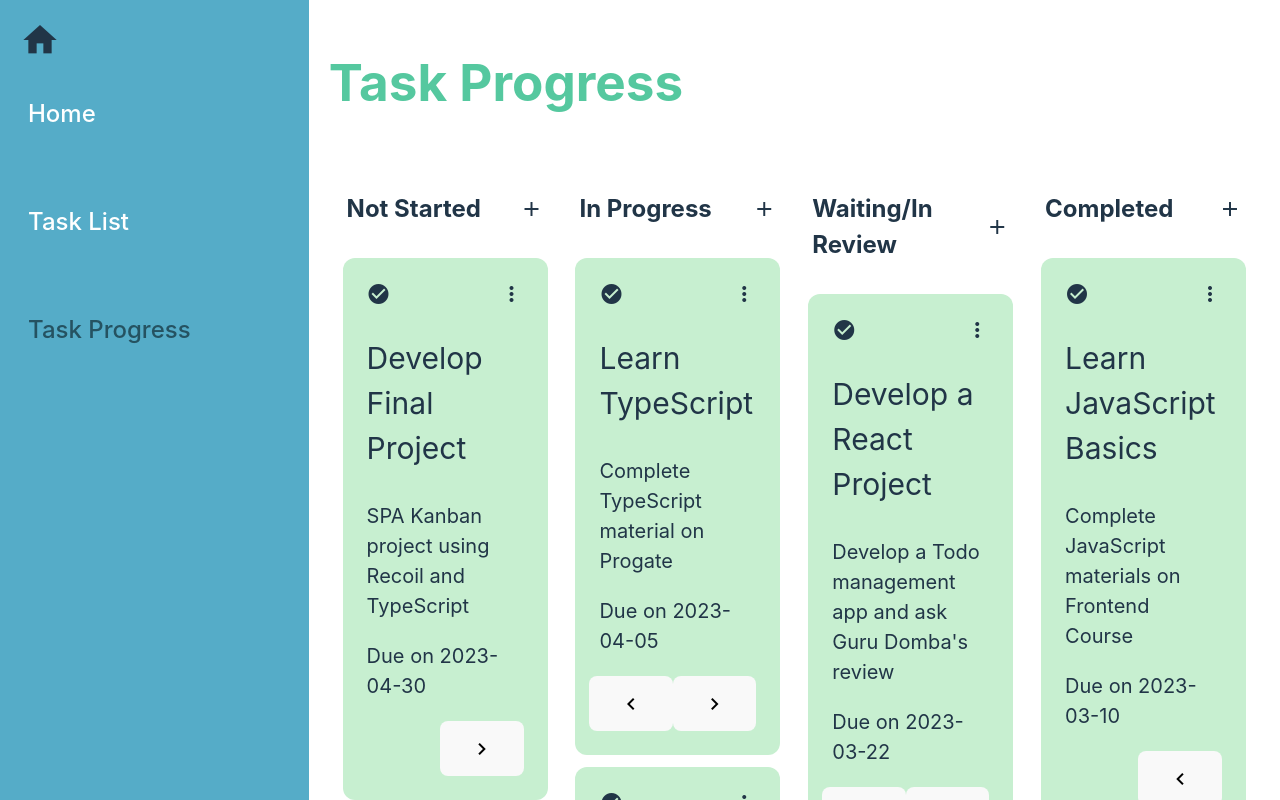
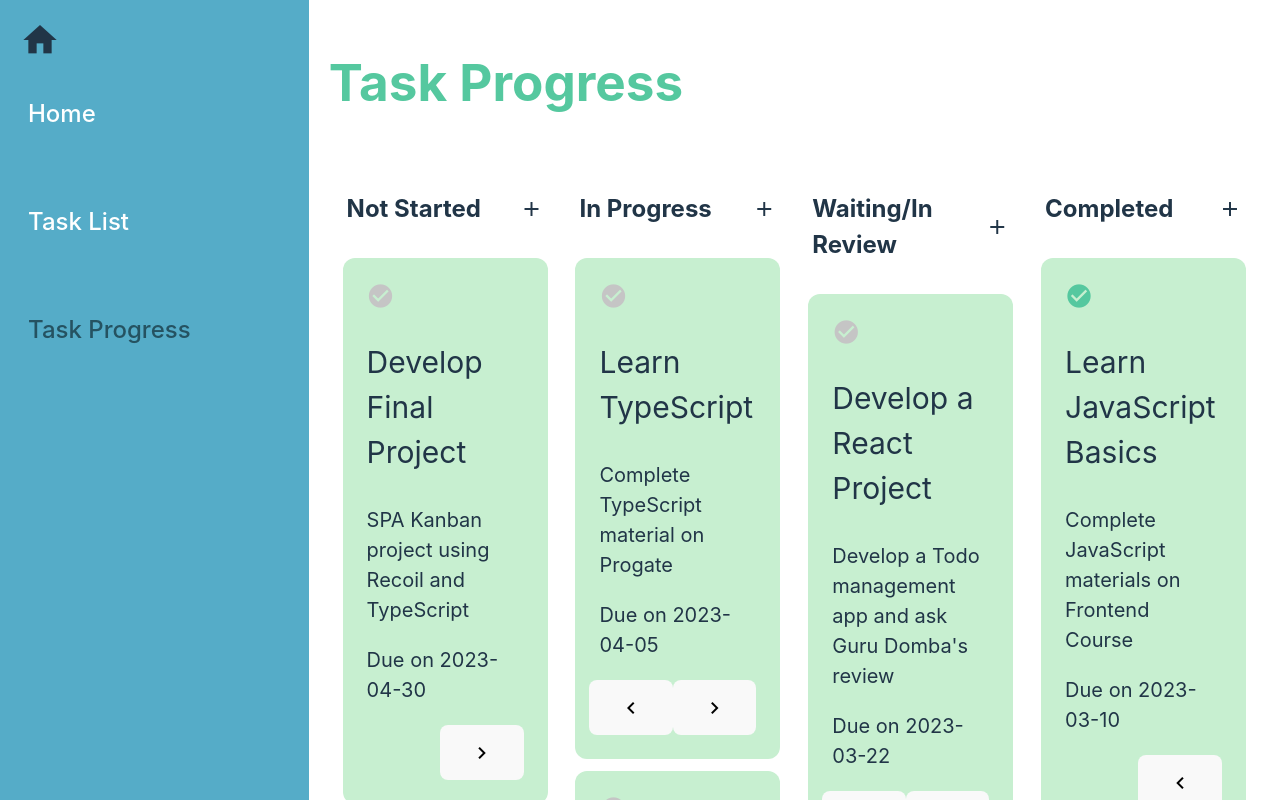
Before and after one commit to salak96/Kanban_project, a React (Vite) app: page /task-progress in a window 1280 px wide. Shown: the top 800 px of the page. Built offline with nearby package versions, Linux system fonts and the light colour scheme.

Commit message:
tasklist

```diff
--- a/src/components/TaskList/TaskListItem.tsx
+++ b/src/components/TaskList/TaskListItem.tsx
@@ -1,6 +1,8 @@
 import React from 'react';
 import type { Task, CSSProperties } from '../../types';
 import { TASK_PROGRESS_STATUS, TASK_PROGRESS_ID } from '../../constants/app';
+import { useRecoilState } from 'recoil';
+import { tasksState } from '../../feactures/TaskAtoms';
 interface TaskListItemProps {
     task: Task;
 }
@@ -19,13 +21,47 @@
             return TASK_PROGRESS_STATUS.NOT_STARTED;
     }
 };
+// Definisikan function ini
+// Definisikan function ini
+const getIconStyle = (progressOrder: number): React.CSSProperties => {
+    const color: '#55C89F' | '#C5C5C5' =
+      progressOrder === TASK_PROGRESS_ID.COMPLETED ? '#55C89F' : '#C5C5C5'
 
+    const cursor: 'default' | 'pointer' =
+      progressOrder === TASK_PROGRESS_ID.COMPLETED ? 'default' : 'pointer'
+
+    return {
+      color,
+      cursor,
+      fontSize: '28px',
+    }
+  }
 const TaskListItem = ({ task }: TaskListItemProps): JSX.Element => {
+      // Ditambahkan
+  const [tasks, setTasks] = useRecoilState<Task[]>(tasksState)
+
+  // Definisikan function ini
+  const completeTask = (taskId: number): void => {
+    const updatedTasks: Task[] = tasks.map((task) =>
+      task.id === taskId
+        ? { ...task, progressOrder: TASK_PROGRESS_ID.COMPLETED }
+        : task,
+    )
+    setTasks(updatedTasks)
+  }
     return (
         <div style={styles.tableBody}>
             <div style={styles.tableBodyTaskTitle}>
-                <span className='material-icons'>check_circle</span>
-                {task.title}
+            <span
+          className="material-icons"
+          style={getIconStyle(task.progressOrder)}
+          onClick={(): void => {
+            completeTask(task.id) // Ditambahkan
+          }}
+        >
+          check_circle
+        </span>
+
             </div>
             <div style={styles.tableBodyDetail}>{task.detail}</div>
             <div style={styles.tableBodyDueDate}>{task.dueDate}</div>
@@ -74,6 +110,7 @@
     menuIcon: {
         cursor: 'pointer',
     },
+
 };
 
 export default TaskListItem;
--- a/src/components/TaskProgress/TaskCard.tsx
+++ b/src/components/TaskProgress/TaskCard.tsx
@@ -5,6 +5,18 @@
 interface TaskCardProps {
     task: Task;
 }
+// Definisikan function ini
+const getIconStyle = (progressOrder: number): React.CSSProperties => {
+    const color: '#55C89F' | '#C5C5C5' = progressOrder === TASK_PROGRESS_ID.COMPLETED ? '#55C89F' : '#C5C5C5';
+
+    const cursor: 'default' | 'pointer' = progressOrder === TASK_PROGRESS_ID.COMPLETED ? 'default' : 'pointer';
+
+    return {
+        color,
+        cursor,
+        fontSize: '28px',
+    };
+};
 
 const getArrowPositionStyle = (progressOrder: number): React.CSSProperties => {
     const justifyContentValue: 'flex-end' | 'space-between' = TASK_PROGRESS_ID.NOT_STARTED === 1 ? 'flex-end' : 'space-between';
@@ -18,9 +30,11 @@
     return (
         <div style={styles.taskCard}>
             <div style={styles.taskIcons}>
-                <div className='material-icons'>check_circle</div>
-                <div className='material-icons' style={styles.menuIcon}>
-                    more_vert
+                <div
+                    className='material-icons'
+                    style={getIconStyle(task.progressOrder)} // Diperbarui
+                >
+                    check_circle
                 </div>
             </div>
             <p style={styles.taskTitle}>{task.title}</p>
--- a/src/constants/recoilKeys.ts
+++ b/src/constants/recoilKeys.ts
@@ -1,10 +1,10 @@
 export const AtomKeys = {
     TASKS: 'tasks',
-  }
-  export const SelectorKeys = {
+};
+export const SelectorKeys = {
     UNCOMPLETED_TASKS: 'uncompletedTasks',
     NOT_STARTED_TASKS: 'notStartedTasks',
     IN_PROGRESS_TASKS: 'inProgressTasks',
     WAITING_TASKS: 'waitingTasks',
     COMPLETED_TASKS: 'completedTasks',
-  }
+};
```
Also changed, not shown: src/constants/types.ts (added).
